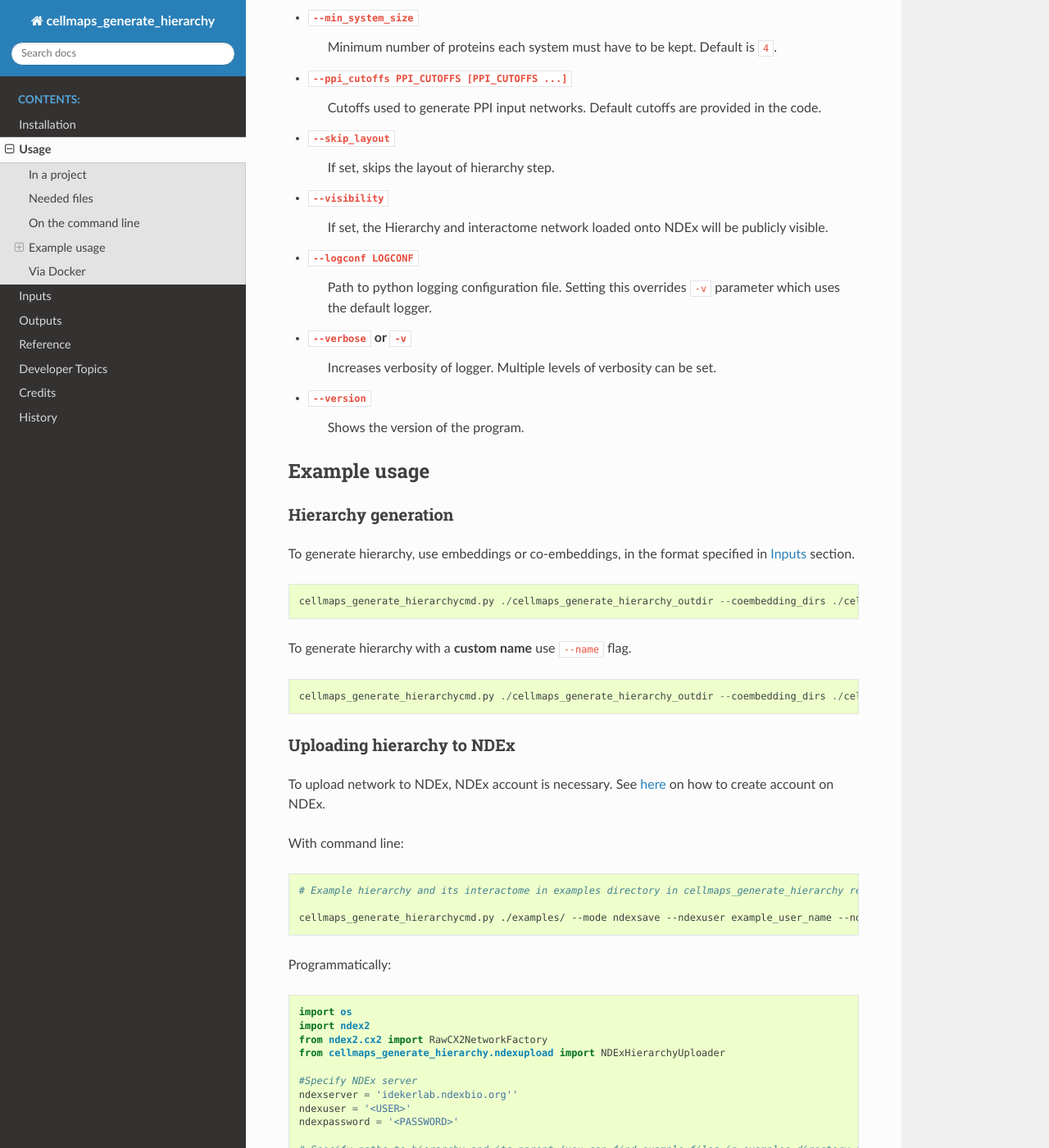
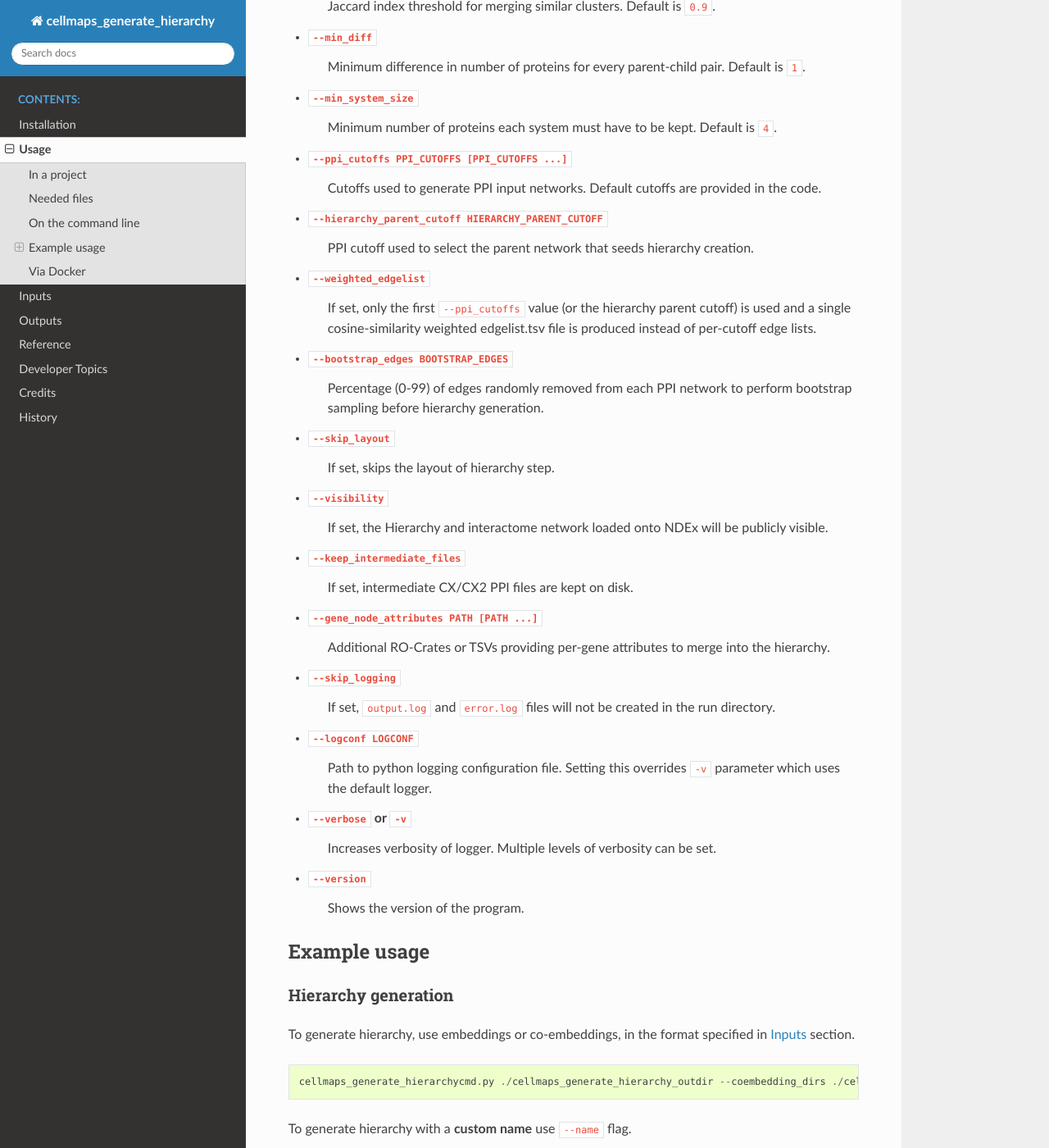
Before and after one commit to idekerlab/cellmaps_generate_hierarchy, a Sphinx documentation site: the page built from docs/usage.rst, in a window 1280 px wide and 1400 px high, scrolled down 3003 px. Shown: the whole window at 82% size. Built offline with Sphinx 7.4.7 and the Read the Docs theme 3.1.0, drawn with Linux system fonts in a browser that asks for light colours; some of the changed text lies outside the part shown.

Commit message:
Update flags

```diff
--- a/docs/usage.rst
+++ b/docs/usage.rst
@@ -84,6 +84,9 @@ In `convert` mode (converting hierarchy to HiDeF files)
 
 *Optional*
 
+- ``--provenance PROVENANCE``
+    Path to JSON provenance describing the input files. Required when a provided directory is missing ``ro-crate-metadata.json``.
+
 - ``--ndexserver NDEXSERVER``
     Server where the hierarchy can be converted to HCX and saved. Default is ``idekerlab.ndexbio.org``.
 
@@ -120,11 +123,29 @@ In `convert` mode (converting hierarchy to HiDeF files)
 - ``--ppi_cutoffs PPI_CUTOFFS [PPI_CUTOFFS ...]``
     Cutoffs used to generate PPI input networks. Default cutoffs are provided in the code.
 
+- ``--hierarchy_parent_cutoff HIERARCHY_PARENT_CUTOFF``
+    PPI cutoff used to select the parent network that seeds hierarchy creation.
+
+- ``--weighted_edgelist``
+    If set, only the first ``--ppi_cutoffs`` value (or the hierarchy parent cutoff) is used and a single cosine-similarity weighted edgelist.tsv file is produced instead of per-cutoff edge lists.
+
+- ``--bootstrap_edges BOOTSTRAP_EDGES``
+    Percentage (0-99) of edges randomly removed from each PPI network to perform bootstrap sampling before hierarchy generation.
+
 - ``--skip_layout``
     If set, skips the layout of hierarchy step.
 
 - ``--visibility``
     If set, the Hierarchy and interactome network loaded onto NDEx will be publicly visible.
+
+- ``--keep_intermediate_files``
+    If set, intermediate CX/CX2 PPI files are kept on disk.
+
+- ``--gene_node_attributes PATH [PATH ...]``
+    Additional RO-Crates or TSVs providing per-gene attributes to merge into the hierarchy.
+
+- ``--skip_logging``
+    If set, ``output.log`` and ``error.log`` files will not be created in the run directory.
 
 - ``--logconf LOGCONF``
     Path to python logging configuration file. Setting this overrides ``-v`` parameter which uses the default logger.
```
